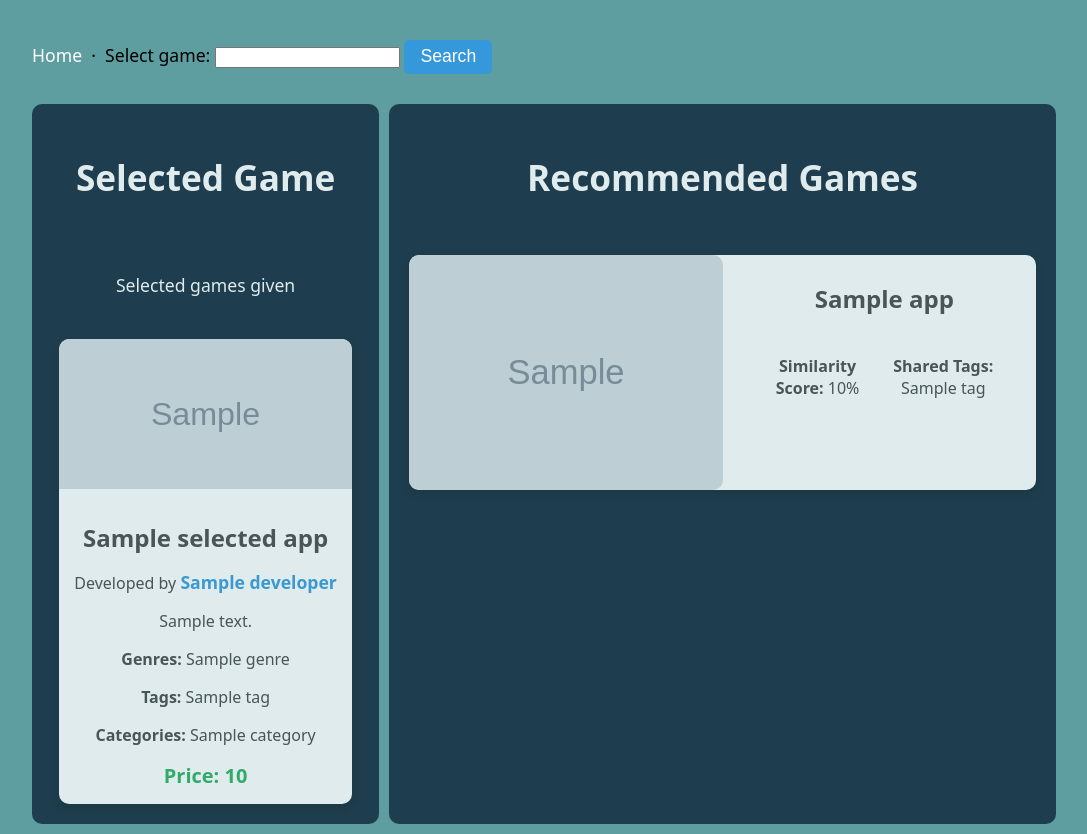
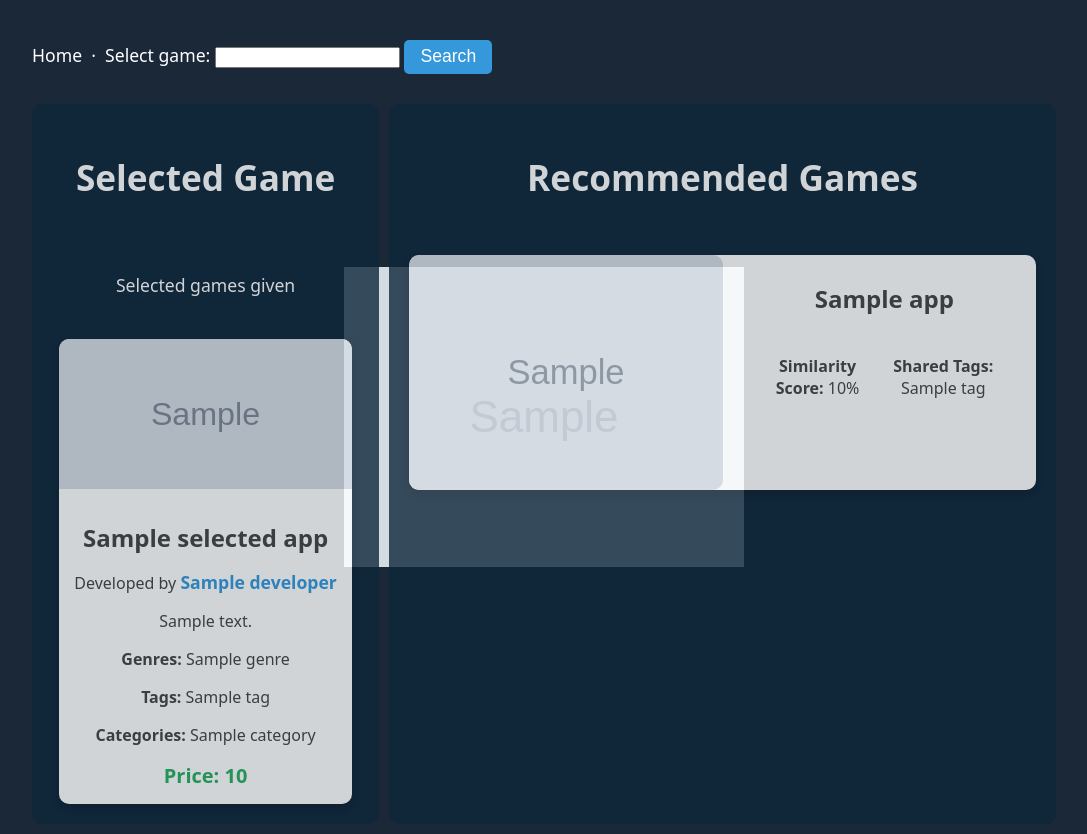
Before and after one commit to ultimo2002/playdate, a Python web app: template code/templates/game_output.html in a window 1280 px wide. Shown: the whole page, without its empty margins (96-1183 px from the left). Run offline with Jinja, Linux system fonts and the light colour scheme; the template is opened without the code that fills it: most values are stand-ins (such as "Sample title", 1, 10 or a date in 2020); grey boxes marked "Sample" are stand-in pictures.

Commit message:
Selected games background
Co-Authored-By: Seger End <76704606+SegerEnd@users.noreply.github.com>

```diff
--- a/code/templates/game_output.html
+++ b/code/templates/game_output.html
@@ -65,14 +65,14 @@
         img {
             border-radius: 10px;
         }
-        {#body {#}
-        {#    background-image: url("{{selected_app.background_image}}");#}
-        {#    background-color: #1b2838;#}
-        {#    background-size: auto;#}
-        {#    background-position: center;#}
-        {#    background-attachment: fixed;#}
-        {#    color: white;#}
-        {#}#}
+        body {
+            background-image: url("{{selected_games[0].background_image}}");
+            background-color: #1b2838;
+            background-size: auto;
+            background-position: center;
+            background-attachment: fixed;
+            color: white;
+        }
 
 {#        {% for app in apps %}#}
 {#            {% set app_tags = app.tags | map(attribute="name") | list %}#}
```
